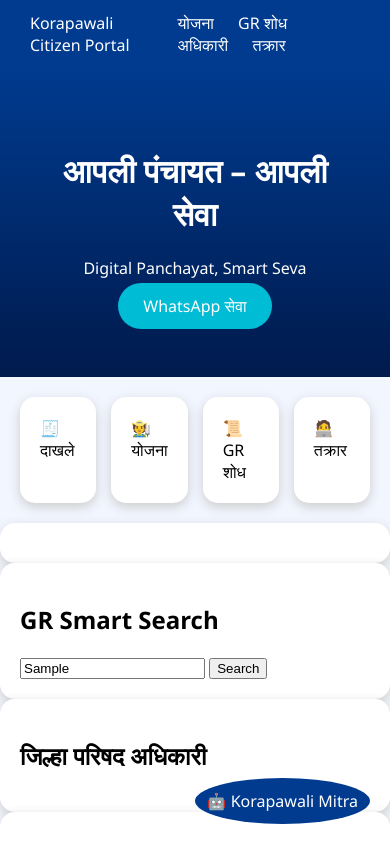
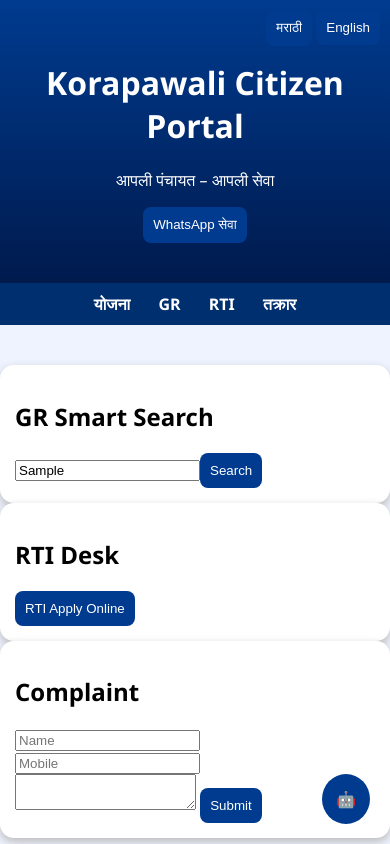
Before and after one commit to sjitukoli/korapawali, a plain HTML site: page index.html in a window 390 px wide. Both pictures are taken after typing "Sample" into the empty fields and a click on the button "Search". Shown: the top 844 px of the page. Drawn offline with Linux system fonts and the light colour scheme; no server answers.

Commit message:
Add files via upload

```diff
--- a/app.js
+++ b/app.js
@@ -1,23 +1,20 @@
-const API="PASTE_YOUR_API_LINK";
+function doGet(e){
+const ss=SpreadsheetApp.getActive();
+const a=e.parameter.action;
 
-function loadSchemes(){
- fetch(API+"?action=schemes").then(r=>r.json()).then(d=>{
-  let h="<h2>योजना</h2>";
-  d.forEach(s=>h+=`<div class='card'>${s}</div>`);
-  document.getElementById("schemes").innerHTML=h;
- });
+if(a=="schemes") return json(ss.getSheetByName("SCHEMES"));
+if(a=="addComplaint"){ss.getSheetByName("COMPLAINTS").appendRow([new Date(),e.parameter.name,e.parameter.mobile,e.parameter.msg]); return out("OK");}
+if(a=="bot"){ return out(botReply(e.parameter.q||"")); }
 }
 
-function searchGR(){
- let k=document.getElementById("grkey").value;
- fetch("https://api.allorigins.win/raw?url=https://maharashtra.gov.in/GR?search="+k)
- .then(r=>r.text()).then(t=>document.getElementById("grresult").innerHTML=t);
+function botReply(q){
+q=q.toLowerCase();
+if(q.includes("pmay")) return "PMAY घरकुल योजना – Apply via Aaple Sarkar Portal.";
+if(q.includes("pension")) return "पेन्शन योजना – Docs Aadhaar, Age proof, Bank Passbook.";
+if(q.includes("gr")) return "GR शोधण्यासाठी GR Search वापरा.";
+if(q.includes("complaint")) return "तक्रार Online Portal वर नोंदवा.";
+return "कृपया योजना, GR, RTI किंवा तक्रार विषयी विचारा.";
 }
 
-function loadOfficers(){
- fetch("https://api.allorigins.win/raw?url=https://jalgaon.gov.in/zp-officers")
- .then(r=>r.text()).then(t=>document.getElementById("officerlist").innerHTML=t);
-}
-
-loadSchemes();
-loadOfficers();
+function json(sh){return ContentService.createTextOutput(JSON.stringify(sh.getDataRange().getValues())).setMimeType(ContentService.MimeType.JSON);}
+function out(t){return ContentService.createTextOutput(t);}
--- a/index.html
+++ b/index.html
@@ -1,59 +1,100 @@
 <!DOCTYPE html>
-<html lang="mr">
+<html>
 <head>
 <meta charset="UTF-8">
 <title>Korapawali Citizen Portal</title>
-<link rel="stylesheet" href="style.css">
+<style>
+body{margin:0;font-family:Segoe UI;background:#eef3ff}
+header{background:linear-gradient(#003b8f,#001a4d);color:white;padding:40px;text-align:center}
+nav{background:#002f70;padding:10px;text-align:center}
+nav a{color:white;margin:0 12px;text-decoration:none;font-weight:bold}
+.grid{display:grid;grid-template-columns:repeat(auto-fit,minmax(250px,1fr));gap:15px;padding:20px}
+.card{background:white;padding:15px;border-radius:14px;box-shadow:0 4px 10px #bbb}
+button{background:#003b8f;color:white;padding:10px;border:none;border-radius:8px}
+.lang{position:fixed;top:10px;right:10px}
+.chatbot{position:fixed;bottom:20px;right:20px;background:#003b8f;color:white;padding:14px;border-radius:50%;cursor:pointer}
+#bot{display:none;position:fixed;bottom:80px;right:20px;width:300px;background:white;border-radius:12px;box-shadow:0 4px 10px #bbb;padding:10px}
+</style>
 </head>
+
 <body>
 
-<nav class="topbar">
-  <div class="logo">Korapawali Citizen Portal</div>
-  <div class="menu">
-    <a href="#schemes">योजना</a>
-    <a href="#gr">GR शोध</a>
-    <a href="#officers">अधिकारी</a>
-    <a href="#complaint">तक्रार</a>
-  </div>
+<div class="lang">
+<button onclick="setLang('mr')">मराठी</button>
+<button onclick="setLang('en')">English</button>
+</div>
+
+<header>
+<h1 id="t1">Korapawali Citizen Portal</h1>
+<p id="t2">आपली पंचायत – आपली सेवा</p>
+<a href="https://wa.me/919823621888"><button id="t3">WhatsApp सेवा</button></a>
+</header>
+
+<nav>
+<a href="#schemes" id="m1">योजना</a>
+<a href="#gr" id="m2">GR</a>
+<a href="#rti" id="m3">RTI</a>
+<a href="#complaint" id="m4">तक्रार</a>
 </nav>
 
-<header class="hero">
-  <h1>आपली पंचायत – आपली सेवा</h1>
-  <p>Digital Panchayat, Smart Seva</p>
-  <a href="https://wa.me/919823621888" class="btn">WhatsApp सेवा</a>
-</header>
+<div id="schemes" class="grid"></div>
 
-<section class="quick">
-  <div class="card">🧾 दाखले</div>
-  <div class="card">🧑‍🌾 योजना</div>
-  <div class="card">📜 GR शोध</div>
-  <div class="card">🧑‍💻 तक्रार</div>
-</section>
+<div id="gr" class="card">
+<h2>GR Smart Search</h2>
+<input id="grkey"><button onclick="searchGR()">Search</button>
+<div id="gralert"></div>
+</div>
 
-<section id="schemes" class="panel"></section>
+<div id="rti" class="card">
+<h2>RTI Desk</h2>
+<button onclick="window.open('https://rtionline.gov.in')">RTI Apply Online</button>
+</div>
 
-<section id="gr" class="panel">
-  <h2>GR Smart Search</h2>
-  <input id="grkey" placeholder="GR शोधा">
-  <button onclick="searchGR()">Search</button>
-  <div id="grresult"></div>
-</section>
+<div id="complaint" class="card">
+<h2>Complaint</h2>
+<input id="name" placeholder="Name">
+<input id="mobile" placeholder="Mobile">
+<textarea id="msg"></textarea>
+<button onclick="sendComplaint()">Submit</button>
+</div>
 
-<section id="officers" class="panel">
-  <h2>जिल्हा परिषद अधिकारी</h2>
-  <div id="officerlist"></div>
-</section>
+<div class="chatbot" onclick="toggleBot()">🤖</div>
+<div id="bot">
+<div id="botlog"></div>
+<input id="botq" placeholder="Ask..." onkeydown="if(event.key=='Enter')askBot()">
+</div>
 
-<section id="complaint" class="panel">
-  <h2>तक्रार नोंदणी</h2>
-  <input id="name" placeholder="नाव">
-  <input id="mobile" placeholder="मोबाईल">
-  <textarea id="msg" placeholder="तक्रार लिहा"></textarea>
-  <button onclick="send()">Submit</button>
-</section>
+<script>
+const API="PASTE_YOUR_SCRIPT_LINK";
 
-<div class="chatbot">🤖 Korapawali Mitra</div>
+// Language
+const L={mr:{t1:"Korapawali Citizen Portal",t2:"आपली पंचायत – आपली सेवा",t3:"WhatsApp सेवा",m1:"योजना",m2:"GR",m3:"RTI",m4:"तक्रार"},
+en:{t1:"Korapawali Citizen Portal",t2:"Your Panchayat – Your Service",t3:"WhatsApp Service",m1:"Schemes",m2:"GR",m3:"RTI",m4:"Complaint"}};
+function setLang(l){for(let k in L[l])document.getElementById(k).innerText=L[l][k];}
 
-<script src="app.js"></script>
+// Load Schemes with AUTO APPLY LINK
+fetch(API+"?action=schemes").then(r=>r.json()).then(d=>{
+let h="";
+d.slice(1).forEach(s=>{
+h+=`<div class='card'><h3>${s[0]}</h3><p>${s[1]}</p>
+<p><b>Docs:</b>${s[3]}</p>
+<button onclick="window.open('https://aaplesarkar.mahaonline.gov.in')">Apply</button></div>`;
+});
+schemes.innerHTML=h;
+});
+
+// Complaint
+function sendComplaint(){fetch(`${API}?action=addComplaint&name=${name.value}&mobile=${mobile.value}&msg=${msg.value}`);alert("Submitted");}
+
+// GR
+function searchGR(){window.open("https://maharashtra.gov.in/1125/Home/Index?search="+grkey.value);}
+
+// Bot
+function toggleBot(){bot.style.display=bot.style.display=='none'?'block':'none';}
+function askBot(){
+fetch(API+"?action=bot&q="+botq.value).then(r=>r.text()).then(a=>botlog.innerHTML+=`<div>${a}</div>`);
+botq.value="";
+}
+</script>
 </body>
 </html>
```
